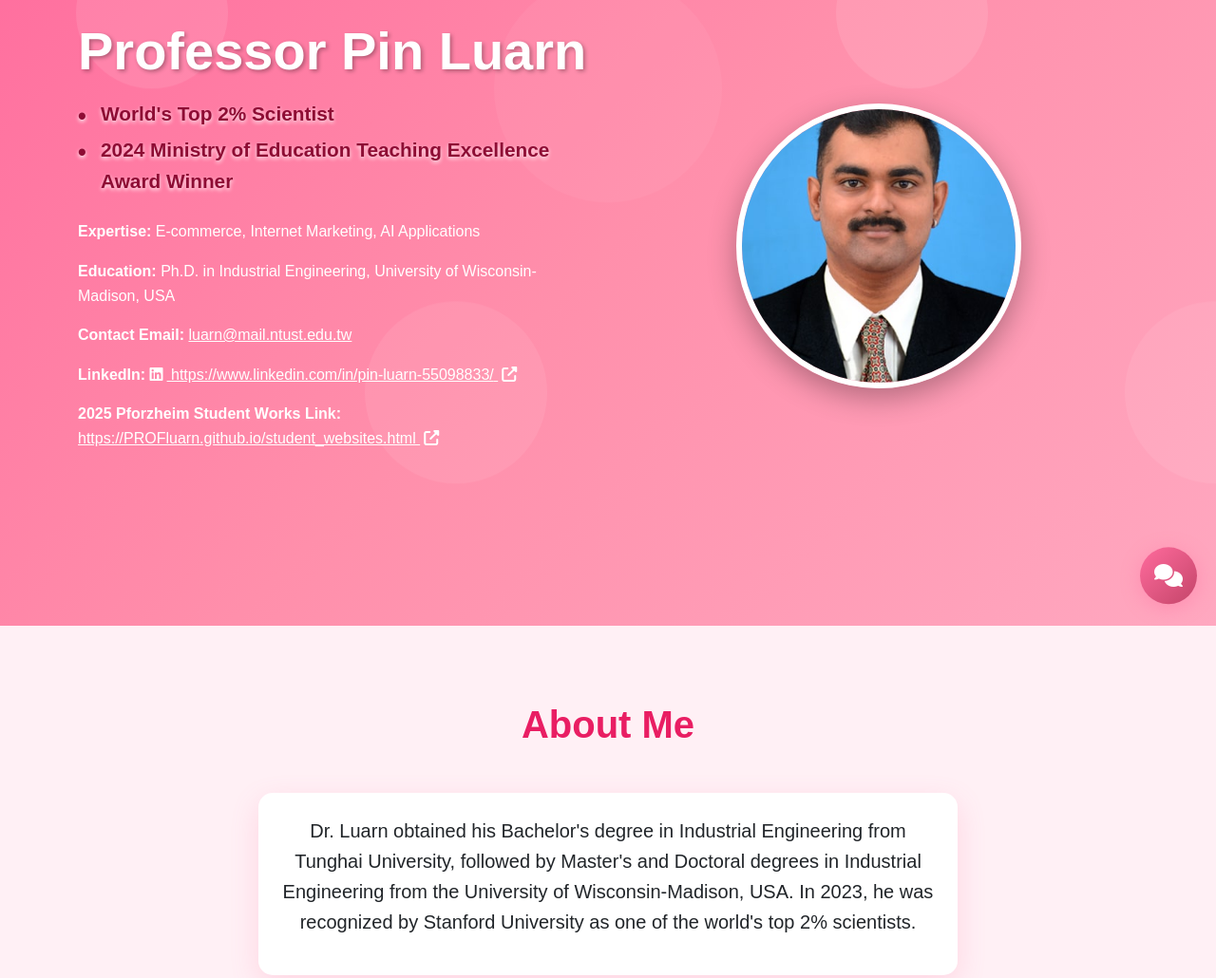
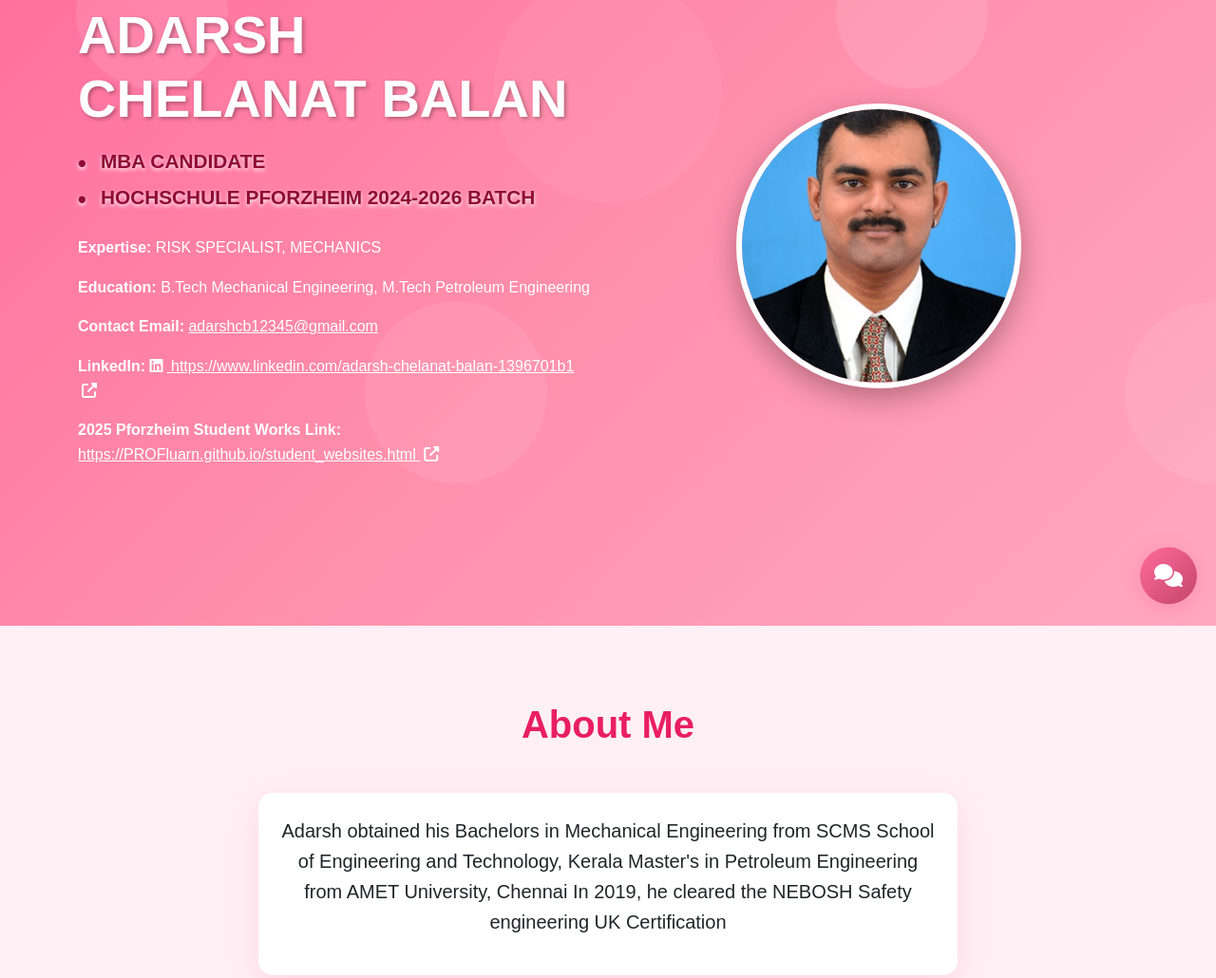
Before and after one commit to adarshcb12345-hue/adarshcb12345-hue.github.io, a plain HTML site: page index.html in a window 1280 px wide. Shown: the part 141-1171 px from the top of the page at 95% size. Drawn offline with nearby package versions, Linux system fonts and the light colour scheme.

Commit message:
Update index.html

```diff
--- a/index.html
+++ b/index.html
@@ -339,19 +339,19 @@
         });
 // ====== User Profile Data Section - Please modify the content below ======
         const profileData = {
-            name: "Professor Pin Luarn",
-            title1: "World's Top 2% Scientist",
-            title2: "2024 Ministry of Education Teaching Excellence Award Winner",
-            expertise: "E-commerce, Internet Marketing, AI Applications",
-            education: "Ph.D. in Industrial Engineering, University of Wisconsin-Madison, USA",
-            email: "luarn@mail.ntust.edu.tw",
-            linkedin: "https://www.linkedin.com/in/pin-luarn-55098833/",
-            about1: "Dr. Luarn obtained his Bachelor's degree in Industrial Engineering from Tunghai University, followed by",
-            about2: " Master's and Doctoral degrees in Industrial Engineering from the University of Wisconsin-Madison, USA.",
-            about3: "In 2023, he was recognized by Stanford University as one of the world's top 2% scientists.",
+            name: "ADARSH CHELANAT BALAN",
+            title1: "MBA CANDIDATE",
+            title2: "HOCHSCHULE PFORZHEIM 2024-2026 BATCH",
+            expertise: "RISK SPECIALIST, MECHANICS",
+            education: "B.Tech Mechanical Engineering, M.Tech Petroleum Engineering",
+            email: "adarshcb12345@gmail.com",
+            linkedin: "https://www.linkedin.com/adarsh-chelanat-balan-1396701b1",
+            about1: "Adarsh obtained his Bachelors in Mechanical Engineering from SCMS School of Engineering and Technology, Kerala",
+            about2: " Master's in Petroleum Engineering from AMET University, Chennai",
+            about3: "In 2019, he cleared the NEBOSH Safety engineering UK Certification",
             about4: "", // Add additional about content here if needed
-            phone: "886-2-2737-6754",
-            location: "Office: T2-409<br>National Taiwan University of Science and Technology"
+            phone: "+49 1746708555",
+            location: "Keplerstrasse 75, 75175"
         };
         // ====== User Profile Data Section End ======
     </script>
```
